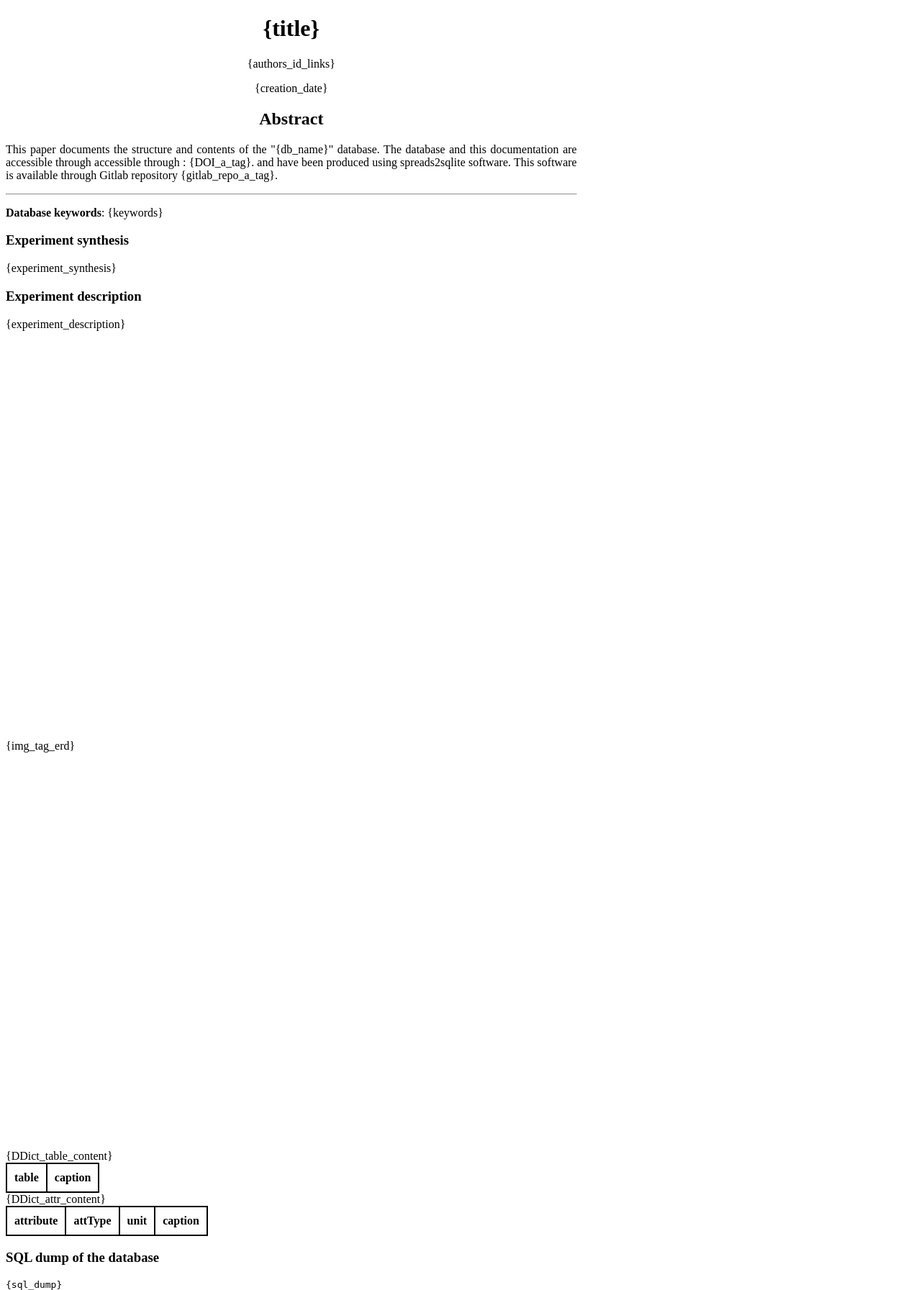
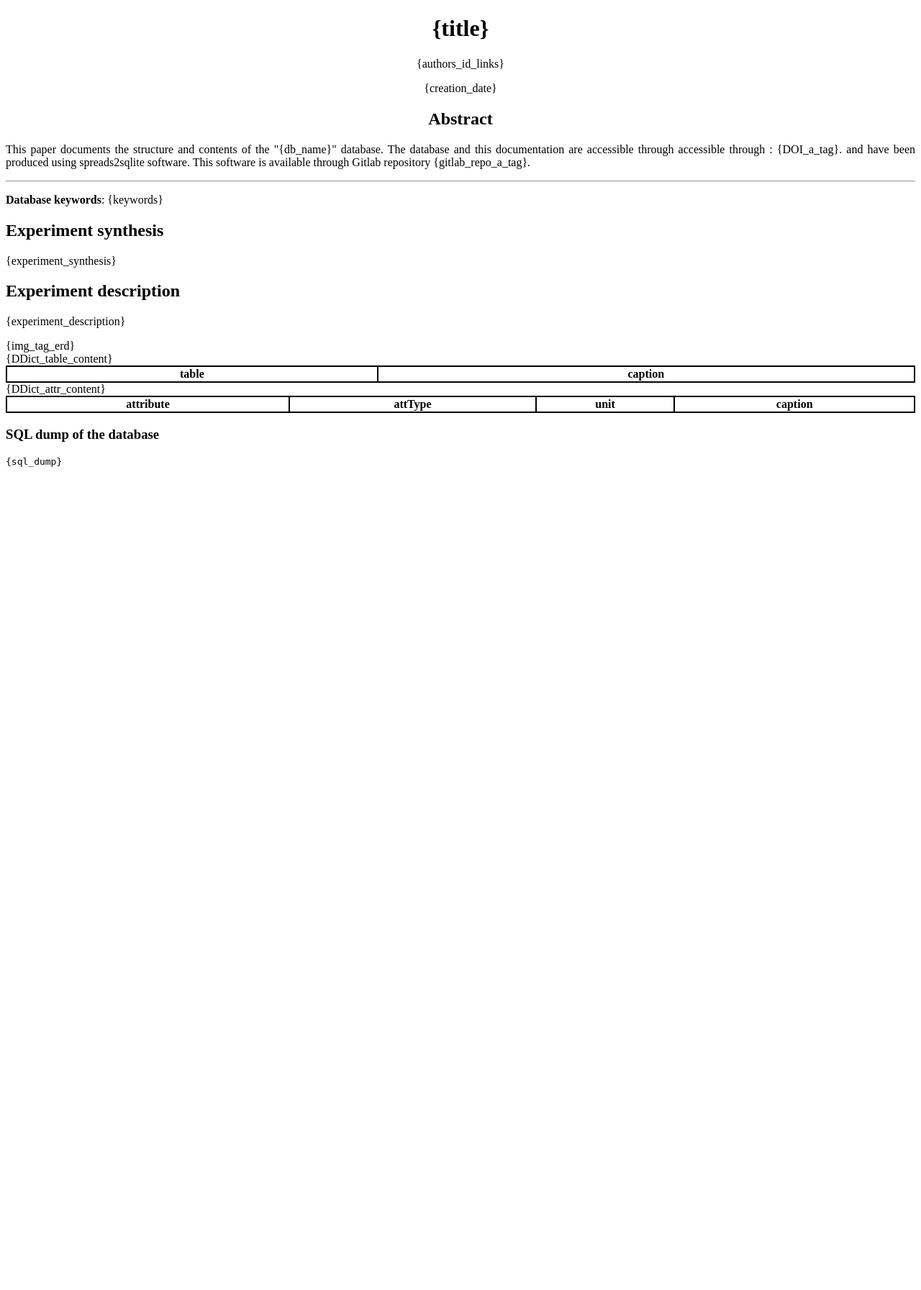
Before and after one commit to EtlcT/MILETO_enhancingFAIRness, a Python web app: template src/templates/doc.html in a window 1280 px wide. Shown: the whole page at 72% size. After the commit the page ends 649 px from the top, so only its background shows below. Run offline with Jinja, Linux system fonts and the light colour scheme; the template is opened without the code that fills it, so the values that code supplies are empty.

Commit message:
Prettier rendering of documentation.pdf and bugfix for erd_image display

```diff
--- a/src/templates/doc.css
+++ b/src/templates/doc.css
@@ -1,11 +1,6 @@
 @page {
     size: A4;
-    margin: 0;
-}
-
-body {
-    width: 210mm;
-    height: 297mm;
+    margin: 15mm 10mm 15mm 10mm;
 }
 
 .center {
@@ -20,13 +15,6 @@
     text-align: justify;
 }
 
-.image-container {
-    display: flex;
-    align-items: center;
-    height: 100%;
-    width: 100%;
-}
-
 img {
     max-width: inherit;
     max-height: inherit;
@@ -34,14 +22,18 @@
     width: inherit;
     object-fit: cover;
 }
-table, th, td{
+
+table {
+    width: 100%;
+}
+
+table, th, td {
     border: 2px solid black;
     border-collapse:collapse;
-    padding: 10px;
     text-align: center;
-    width: max-content;
+    margin: 0 auto;
 }
 
 tr:nth-child(even) {
-    background-color: beige;
+    background-color: rgb(212, 211, 210);
 }
--- a/src/templates/doc.html
+++ b/src/templates/doc.html
@@ -25,19 +25,17 @@
         <p><b>Database keywords</b>: {keywords}</p>
     </div>
     <div class="page-break"></div>
-    <h3>Experiment synthesis</h3>
+    <h2>Experiment synthesis</h3>
     <div class="description">
         <p class="description">{experiment_synthesis}</p>
     </div>
-    <h3>Experiment description</h3>
+    <h2>Experiment description</h3>
     <div>
         <p class="description">{experiment_description}</p>
     </div>
     <div class="page-break">
     </div>
-    <div class="image-container">
-        {img_tag_erd}
-    </div>
+    {img_tag_erd}
     <div class="page-break">
         <table>
             <tr>
```
Also changed, not shown: src/doccreate/pdf_create.py (+7 -14 lines), src/utils.py (+8 -0 lines).
